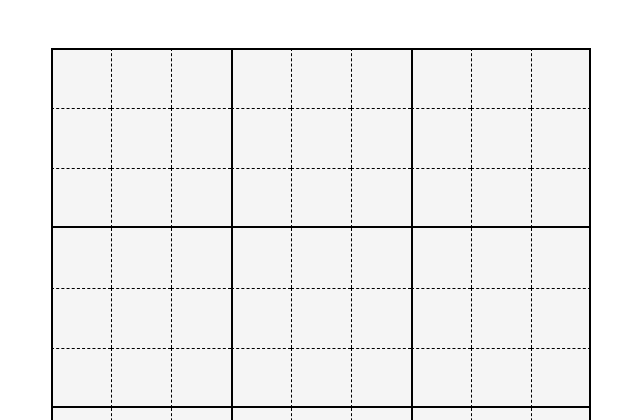
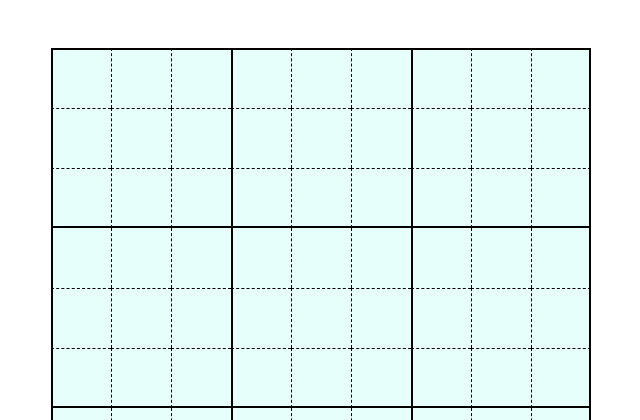
Before and after one commit to LovelySpace/web-dev-mini-projects, a PHP site: page / in a window 1280 px wide. Shown: the part 16-436 px from the top of the page, without its empty margins (319-959 px from the left). Run offline with PHP 8.4, Linux system fonts and the light colour scheme.

Commit message:
Changed background color sudoku

```diff
--- a/Sudoku Solver/style.css
+++ b/Sudoku Solver/style.css
@@ -20,7 +20,7 @@
 }
 
 #container div {
-    background-color: whitesmoke;
+    background-color: #e6fffa;
     height: 60px;
     width: 60px;
     box-sizing: border-box;
```
